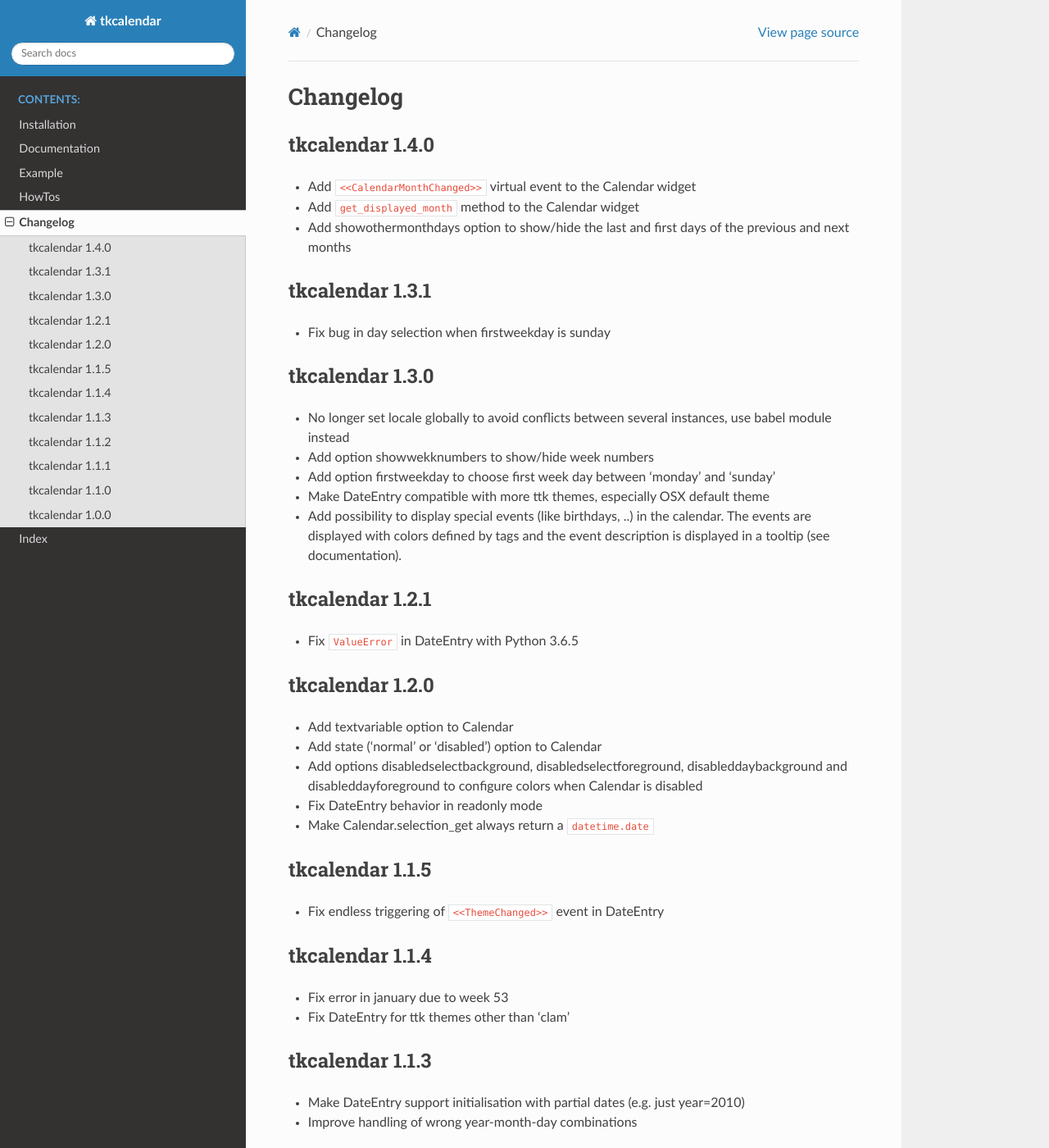
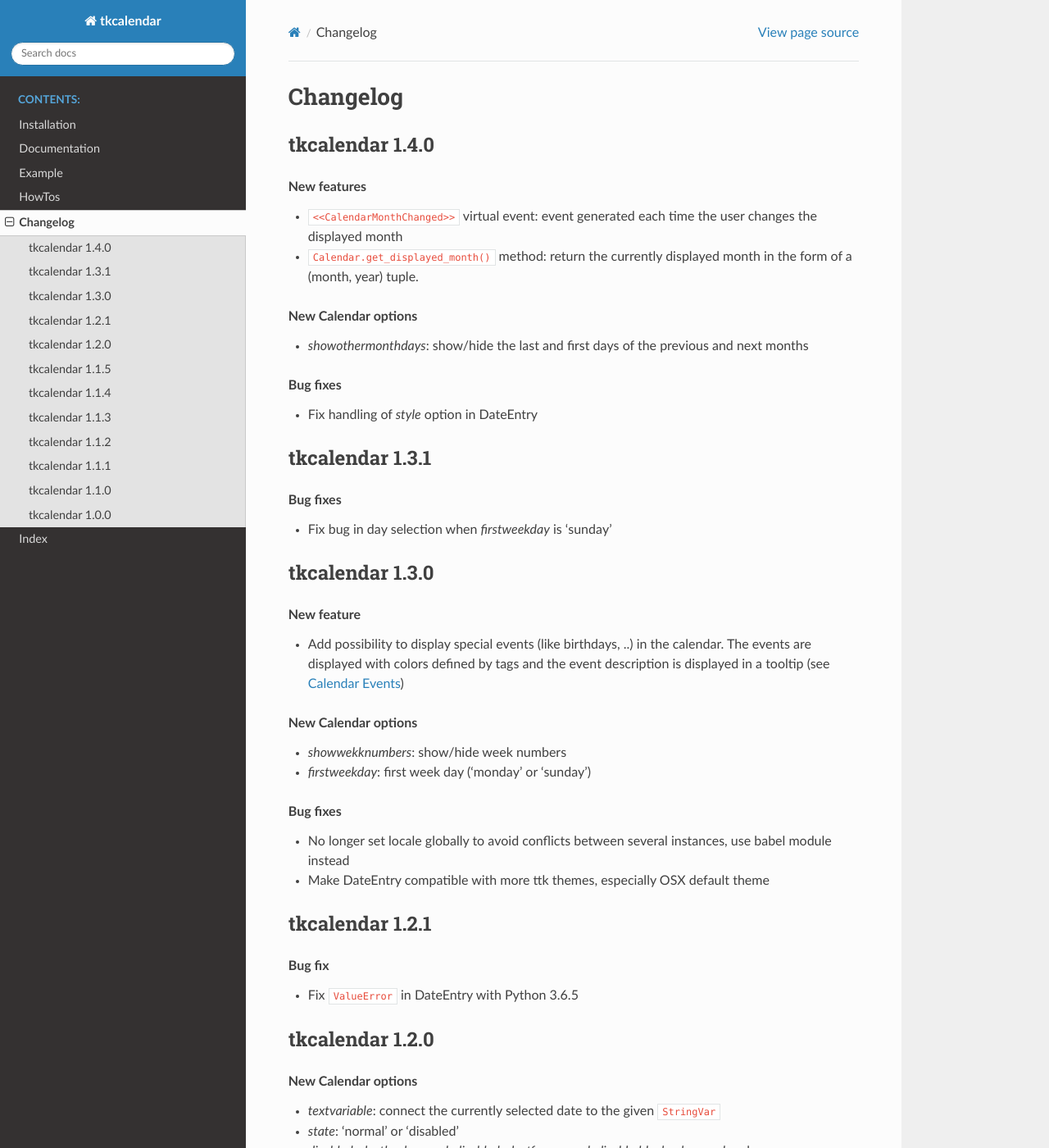
Before and after one commit to j4321/tkcalendar, a Sphinx documentation site: the page built from docs/changelog.rst, in a window 1280 px wide and 1400 px high. Shown: the whole window at 82% size. Built offline with Sphinx 7.4.7 and the Read the Docs theme 2.0.0, drawn with Linux system fonts in a browser that asks for light colours; some of the changed text lies outside the part shown.

Commit message:
Restructure docs

```diff
--- /dev/null
+++ b/docs/Calendar.rst
@@ -0,0 +1,150 @@
+.. _doc:
+
+Calendar
+========
+
+.. currentmodule:: tkcalendar
+
+Class
+-----
+
+.. autoclass:: tkcalendar.Calendar
+    :show-inheritance:
+    :members: calevent_cget, calevent_configure, calevent_create, calevent_lower, calevent_raise, calevent_remove, format_date, get_calevents, get_date, keys, selection_get, selection_set, tag_cget, tag_config, tag_delete, tag_names, get_displayed_month
+
+    .. py:method:: __init__(master=None, **kw)
+
+       Construct a Calendar with parent master.
+
+       **Standard Options**
+
+       cursor : str
+           cursor to display when the pointer is in the widget
+
+       font : str or Tkinter Font instance
+           font of the calendar
+
+       borderwidth : int
+           width of the border around the calendar
+
+       state : str
+           "normal" or "disabled" (unresponsive widget)
+
+       **Widget-specific Options**
+
+       year : int
+          intinitially displayed year, default is current year.
+
+       month : int
+          initially displayed month, default is current month.
+
+       day : int
+          initially selected day, if month or year is given but not day, no initial selection, otherwise, default is today.
+
+       firstweekday : str
+          first day of the week: "monday" or "sunday"
+
+       showweeknumbers : bool
+          whether to display week numbers (default is True).
+
+       showothermonthdays : bool
+          whether to display the last days of the previous month and the first of the next month  (default is True).
+
+       locale : str
+          locale to use, e.g. 'en_US'
+
+       selectmode : str
+          "none" or "day" (default): whether the user can change the selected day with a mouse click.
+
+       textvariable : StringVar
+          connect the currently selected date to the variable.
+
+       **Style Options**
+
+       background : str
+          background color of calendar border and month/year name
+
+       foreground : str
+          foreground color of month/year name
+
+       bordercolor : str
+          day border color
+
+       headersbackground : str
+          background color of day names and week numbers
+
+       headersforeground : str
+          foreground color of day names and week numbers
+
+       selectbackground : str
+          background color of selected day
+
+       selectforeground : str
+          foreground color of selected day
+
+       disabledselectbackground : str
+          background color of selected day in disabled state
+
+       disabledselectforeground : str
+          foreground color of selected day in disabled state
+
+       normalbackground : str
+          background color of normal week days
+
+       normalforeground : str
+          foreground color of normal week days
+
+       weekendbackground : str
+          background color of week-end days
+
+       weekendforeground : str
+          foreground color of week-end days
+
+       othermonthforeground : str
+          foreground color of normal week days belonging to the previous/next month
+
+       othermonthbackground : str
+          background color of normal week days belonging to the previous/next month
+
+       othermonthweforeground : str
+          foreground color of week-end days belonging to the previous/next month
+
+       othermonthwebackground : str
+          background color of week-end days belonging to the previous/next month
+
+       disableddaybackground : str
+          background color of days in disabled state
+
+       disableddayforeground : str
+          foreground color of days in disabled state
+
+       **Tooltip Options (for calevents)**
+
+       tooltipforeground : str
+          tooltip text color
+
+       tooltipbackground : str
+          tooltip background color
+
+       tooltipalpha : float
+          tooltip opacity between 0 and 1
+
+       tooltipdelay : int
+          delay in ms before displaying the tooltip
+
+Virtual Events
+--------------
+
+* A ``<<CalendarSelected>>`` event is generated each time the user selects a day with the mouse.
+
+* A ``<<CalendarMonthChanged>>`` event is generated each time the user changes the displayed month.
+
+.. _calevent:
+
+Calendar Events
+---------------
+
+Special events (e.g. birthdays, ..) can be managed using the
+``calevent_..`` methods. The way they are displayed in the calendar is
+determined with tags. An id is attributed to each event upon creation
+and can be used to edit the event (*ev_id* argument).
--- a/docs/changelog.rst
+++ b/docs/changelog.rst
@@ -4,96 +4,132 @@ Changelog
 tkcalendar 1.4.0
 ----------------
 
-* Add ``<<CalendarMonthChanged>>`` virtual event to the Calendar widget
-* Add ``get_displayed_month`` method to the Calendar widget
-* Add showothermonthdays option to show/hide the last and first days of the previous and next months
+.. rubric:: New features
 
+- ``<<CalendarMonthChanged>>`` virtual event: event generated each time the user changes the displayed month
+- ``Calendar.get_displayed_month()`` method: return the currently displayed month in the form of a (month, year) tuple.
+
+.. rubric:: New Calendar options
+
+- *showothermonthdays*: show/hide the last and first days of the previous and next months
+
+.. rubric:: Bug fixes
+
+- Fix handling of *style* option in DateEntry
 
 tkcalendar 1.3.1
 ----------------
 
-* Fix bug in day selection when firstweekday is sunday
+.. rubric:: Bug fixes
+
+- Fix bug in day selection when *firstweekday* is 'sunday'
 
 tkcalendar 1.3.0
 ----------------
 
-* No longer set locale globally to avoid conflicts between several instances, use babel module instead
-* Add option showwekknumbers to show/hide week numbers
-* Add option firstweekday to choose first week day between 'monday' and 'sunday'
-* Make DateEntry compatible with more ttk themes, especially OSX default theme
-* Add possibility to display special events (like birthdays, ..) in the calendar.
+.. rubric:: New feature
+
+- Add possibility to display special events (like birthdays, ..) in the calendar.
   The events are displayed with colors defined by tags and the event description is displayed in a tooltip
-  (see documentation).
+  (see :ref:`calevent`)
+
+.. rubric:: New Calendar options
+
+- *showwekknumbers*: show/hide week numbers
+- *firstweekday*: first week day ('monday' or 'sunday')
+
+.. rubric:: Bug fixes
+
+- No longer set locale globally to avoid conflicts between several instances, use babel module instead
+- Make DateEntry compatible with more ttk themes, especially OSX default theme
 
 tkcalendar 1.2.1
 ----------------
 
-* Fix ``ValueError`` in DateEntry with Python 3.6.5
+.. rubric:: Bug fix
+
+- Fix ``ValueError`` in DateEntry with Python 3.6.5
 
 tkcalendar 1.2.0
 ----------------
 
-* Add textvariable option to Calendar
-* Add state ('normal' or 'disabled') option to Calendar
-* Add options disabledselectbackground, disabledselectforeground,
-  disableddaybackground and disableddayforeground to configure colors
+.. rubric:: New Calendar options
+
+- *textvariable*: connect the currently selected date to the given ``StringVar``
+- *state*: 'normal' or 'disabled'
+- *disabledselectbackground*, *disabledselectforeground*,
+  *disableddaybackground* and *disableddayforeground*: configure colors
   when Calendar is disabled
-* Fix DateEntry behavior in readonly mode
-* Make Calendar.selection_get always return a ``datetime.date``
+
+
+.. rubric:: Bug fixes
+
+- Fix DateEntry behavior in readonly mode
+- Make Calendar.selection_get always return a ``datetime.date``
 
 tkcalendar 1.1.5
 ----------------
 
-* Fix endless triggering of ``<<ThemeChanged>>`` event in DateEntry
+.. rubric:: Bug fix
+
+- Fix endless triggering of ``<<ThemeChanged>>`` event in DateEntry
 
 tkcalendar 1.1.4
 ----------------
 
-* Fix error in january due to week 53
-* Fix DateEntry for ttk themes other than 'clam'
+.. rubric:: Bug fixes
+
+- Fix error in january due to week 53
+- Fix DateEntry for ttk themes other than 'clam'
 
 tkcalendar 1.1.3
 ----------------
 
-* Make DateEntry support initialisation with partial dates (e.g. just year=2010)
-* Improve handling of wrong year-month-day combinations
+.. rubric:: Bug fixes
+
+- Make DateEntry support initialisation with partial dates (e.g. just year=2010)
+- Improve handling of wrong year-month-day combinations
 
 tkcalendar 1.1.2
 ----------------
 
-* Fix bug after destroying a DateEntry
-* Fix bug in style and font
+.. rubric:: Bug fixes
+
+- Fix bug after destroying a DateEntry
+- Fix bug in style and font
 
 tkcalendar 1.1.1
 ----------------
 
-* Fix bug when content of DateEntry is not a valid date
+.. rubric:: Bug fixes
+
+- Fix bug when content of DateEntry is not a valid date
 
 tkcalendar 1.1.0
 ----------------
 
-* Bug fix:
+.. rubric:: Bug fixes
 
-    + Fix display of the first days of the next month
+- Fix display of the first days of the next month
 
-    + Increment year when going from december to january
+- Increment year when going from december to january
 
-* New widget:
+.. rubric:: New widget
 
-    + DateEntry, date selection entry with drop-down calendar
+- DateEntry, date selection entry with drop-down calendar
 
-* New options in Calendar:
+.. rubric:: New Calendar options
 
-    + borderwidth: width of the border around the calendar (integer)
+- *borderwidth*: width of the border around the calendar (integer)
 
-    + othermonthbackground: background color for normal week days belonging to the previous/next month
+- *othermonthbackground*: background color for normal week days belonging to the previous/next month
 
-    + othermonthweforeground: foreground color for week-end days belonging to the previous/next month
+- *othermonthweforeground*: foreground color for week-end days belonging to the previous/next month
 
-    + othermonthwebackground: background color for week-end days belonging to the previous/next month
+- *othermonthwebackground*: background color for week-end days belonging to the previous/next month
 
 
 tkcalendar 1.0.0
 ----------------
 
-* Initial version
+Initial version
--- a/docs/conf.py
+++ b/docs/conf.py
@@ -155,3 +155,7 @@ texinfo_documents = [
      author, 'tkcalendar', 'Calendar and DateEntry widgets for Tkinter.',
      'Miscellaneous'),
 ]
+
+
+# -- Extension configuration -------------------------------------------------
+autosummary_generate = True
--- a/docs/documentation.rst
+++ b/docs/documentation.rst
@@ -9,171 +11,9 @@ Documentation
     and the `one common to all ttk widgets <http://infohost.nmt.edu/tcc/help/pubs/tkinter/web/ttk-Widget.html>`_.
     In addition, the ``DateEntry`` also have all the `methods of the Entry widget  <http://infohost.nmt.edu/tcc/help/pubs/tkinter/web/entry.html>`_.
 
-.. _doc:
 
-Calendar
---------
+.. toctree::
+    :Caption: Widgets
 
-.. autoclass:: tkcalendar.Calendar
-    :show-inheritance:
-    :members: calevent_cget, calevent_configure, calevent_create, calevent_lower, calevent_raise, calevent_remove, format_date, get_calevents, get_date, keys, selection_get, selection_set, tag_cget, tag_config, tag_delete, tag_names
-
-    .. py:method:: __init__(master=None, **kw)
-
-       Construct a Calendar with parent master.
-
-       **Standard Options**
-
-       cursor : str
-           cursor to display when the pointer is in the widget
-
-       font : str or Tkinter Font instance
-           font of the calendar
-
-       borderwidth : int
-           width of the border around the calendar
-
-       state : str
-           "normal" or "disabled" (unresponsive widget)
-
-       **Widget-specific Options**
-
-       year : int
-          intinitially displayed year, default is current year.
-
-       month : int
-          initially displayed month, default is current month.
-
-       day : int
-          initially selected day, if month or year is given but not day, no initial selection, otherwise, default is today.
-
-       firstweekday : str
-          first day of the week: "monday" or "sunday"
-
-       showweeknumbers : bool
-          whether to display week numbers (default is True).
-
-       showothermonthdays : bool
-          whether to display the last days of the previous month and the first of the next month  (default is True).
-
-       locale : str
-          locale to use, e.g. 'en_US'
-
-       selectmode : str
-          "none" or "day" (default): whether the user can change the selected day with a mouse click.
-
-       textvariable : StringVar
-          connect the currently selected date to the variable.
-
-       **Style Options**
-
-       background : str
-          background color of calendar border and month/year name
-
-       foreground : str
-          foreground color of month/year name
-
-       bordercolor : str
-          day border color
-
-       headersbackground : str
-          background color of day names and week numbers
-
-       headersforeground : str
-          foreground color of day names and week numbers
-
-       selectbackground : str
-          background color of selected day
-
-       selectforeground : str
-          foreground color of selected day
-
-       disabledselectbackground : str
-          background color of selected day in disabled state
-
-       disabledselectforeground : str
-          foreground color of selected day in disabled state
-
-       normalbackground : str
-          background color of normal week days
-
-       normalforeground : str
-          foreground color of normal week days
-
-       weekendbackground : str
-          background color of week-end days
-
-       weekendforeground : str
-          foreground color of week-end days
-
-       othermonthforeground : str
-          foreground color of normal week days belonging to the previous/next month
-
-       othermonthbackground : str
-          background color of normal week days belonging to the previous/next month
-
-       othermonthweforeground : str
-          foreground color of week-end days belonging to the previous/next month
-
-       othermonthwebackground : str
-          background color of week-end days belonging to the previous/next month
-
-       disableddaybackground : str
-          background color of days in disabled state
-
-       disableddayforeground : str
-          foreground color of days in disabled state
-
-       **Tooltip Options (for calevents)**
-
-       tooltipforeground : str
-          tooltip text color
-
-       tooltipbackground : str
-          tooltip background color
-
-       tooltipalpha : float
-          tooltip opacity between 0 and 1
-
-       tooltipdelay : int
-          delay in ms before displaying the tooltip
-
-       **Virtual Event**
-
-           * A ``<<CalendarSelected>>`` event is generated each time the user selects a day with the mouse.
-
-           * A ``<<CalendarMonthChanged>>`` event is generated each time the user changes the displayed month.
-
-
-       **Calendar Events**
-
-       Special events (e.g. birthdays, ..) can be managed using the
-       ``calevent_..`` methods. The way they are displayed in the calendar is
-       determined with tags. An id is attributed to each event upon creation
-       and can be used to edit the event (ev_id argument).
-
-
-
-
-DateEntry
----------
-
-.. autoclass:: tkcalendar.DateEntry
-    :members:
-    :show-inheritance:
-
-    .. py:method:: __init__(master=None, **kw)
-
-       Create an entry with a drop-down calendar to select a date.
-
-       When the entry looses focus, if the user input is not a valid date,
-       the entry content is reset to the last valid date.
-
-       **Keyword Options**
-
-       usual ttk.Entry options and Calendar options
-
-       **Virtual event**
-
-       A ``<<DateEntrySelected>>`` event is generated each time
-       the user selects a date.
+    Calendar
+    DateEntry
--- a/docs/wiki.rst
+++ b/docs/howtos.rst
@@ -27,6 +25,7 @@ a ttk style:
     from tkcalendar import DateEntry
 
     style = ttk.Style()
+    # style.theme_use('clam')  # -> uncomment this line if the styling does not work
     style.configure('my.DateEntry',
                     fieldbackground='light green',
                     background='dark green',
@@ -38,6 +37,9 @@ a ttk style:
 
     tk.mainloop()
 
+If the style of the DateEntry does not change, then it might be because of the
+used ttk theme. Changing the theme with `style.theme_use('clam')` should solve
+the issue.
 
 PyInstaller
 -----------
--- a/docs/index.rst
+++ b/docs/index.rst
@@ -23,7 +23,7 @@ Project page: https://github.com/j4321/tkcalendar
    installation
    documentation
    example
-   wiki
+   howtos
    changelog
    genindex
 
```
Also changed, not shown: other parts of docs/documentation.rst (+2 -0 lines), other parts of docs/howtos.rst (+0 -2 lines), docs/DateEntry.rst (added, +30 -0 lines).
